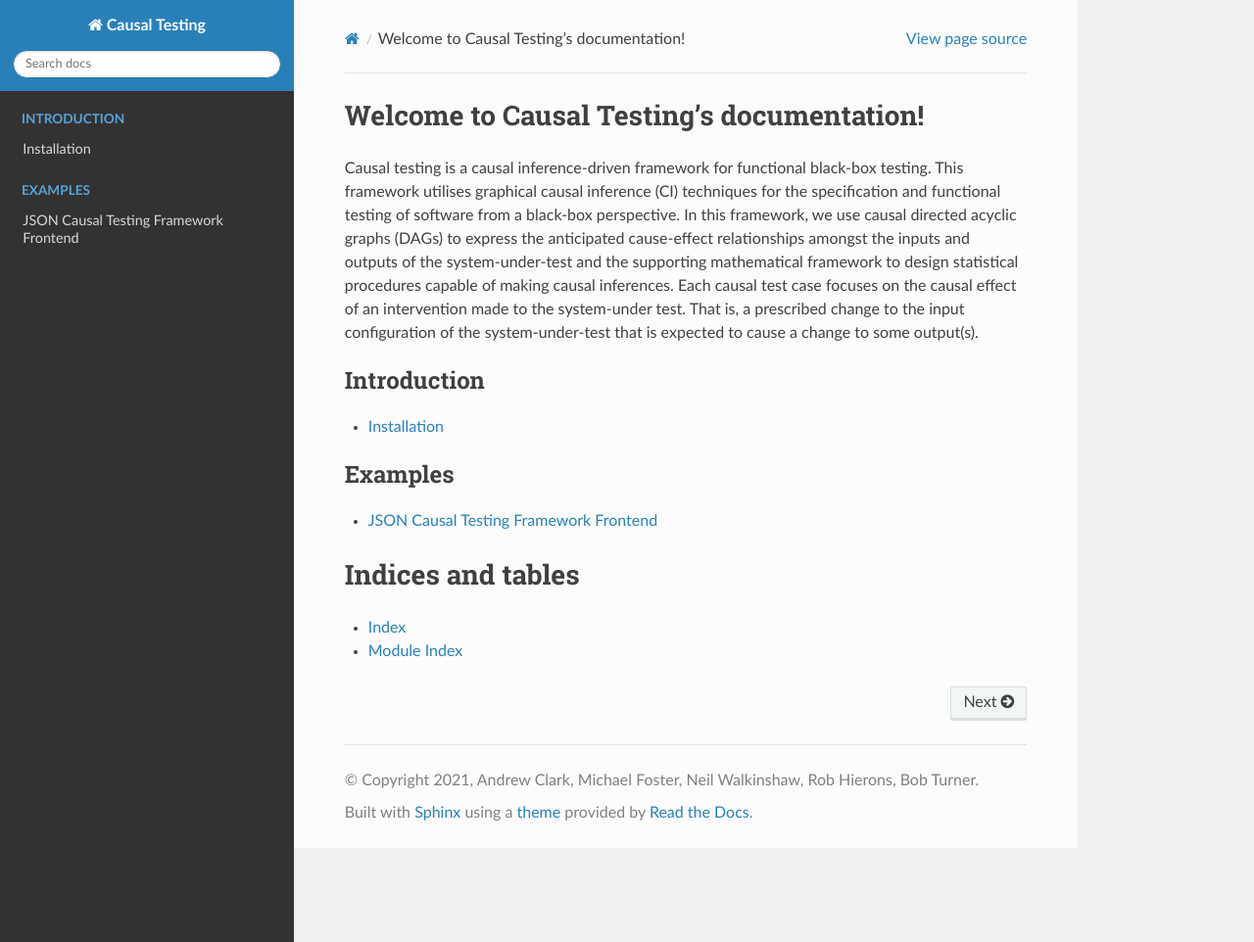
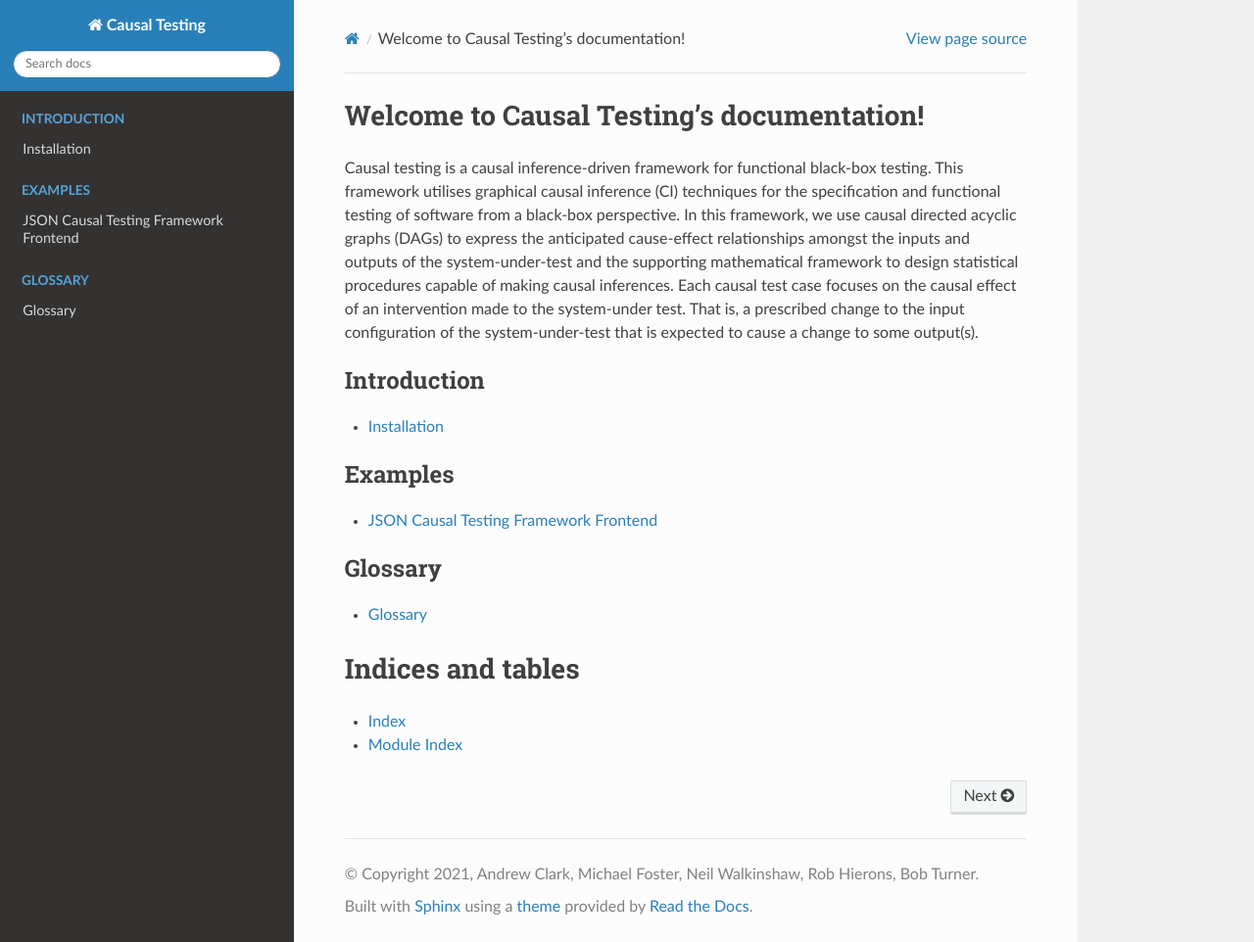
Before and after one commit to CITCOM-project/CausalTestingFramework, a Sphinx documentation site: the page built from docs/source/index.rst, in a window 1280 px wide and 962 px high. Shown: the whole window at 98% size. Built offline with Sphinx 7.4.7 and the Read the Docs theme 2.0.0, drawn with Linux system fonts in a browser that asks for light colours; pages that are not in the unit, such as notebooks, are missing from menus.

Commit message:
add empty glossary

```diff
--- /dev/null
+++ b/docs/source/glossary.md
@@ -0,0 +1,3 @@
+# Glossary
+
+TDB
--- a/docs/source/index.rst
+++ b/docs/source/index.rst
@@ -27,6 +27,12 @@ Causal testing is a causal inference-driven framework for functional black-box t
 
    json_front_end
 
+.. toctree::
+   :maxdepth: 1
+   :caption: Glossary
+
+   glossary
+
 Indices and tables
 ==================
 
```
